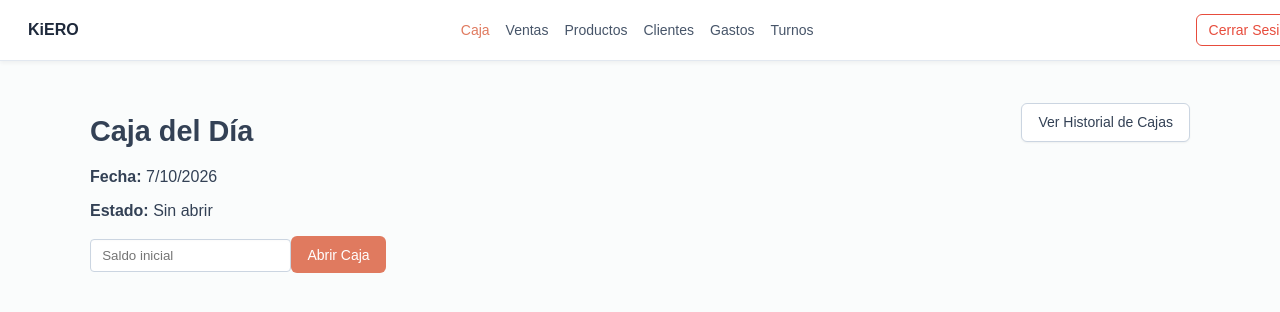
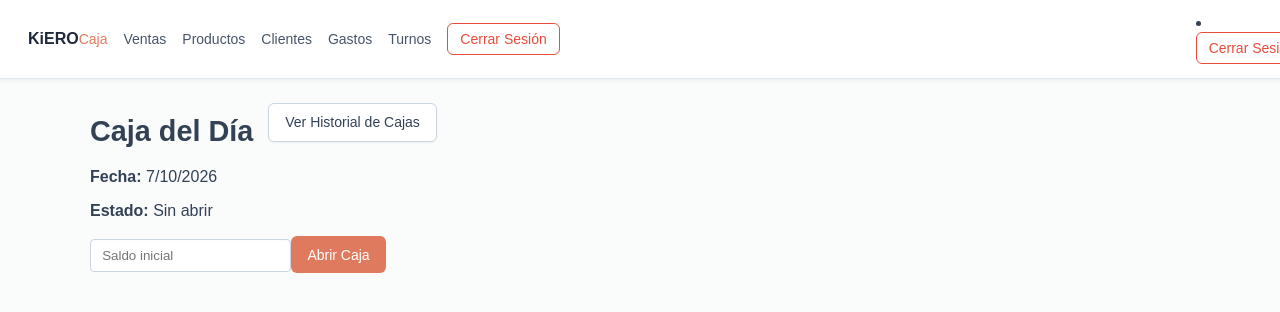
Before and after one commit to Pablo-Esquilache/KiERO, a React (Vite) app in the folder frontend-react/: page /caja in a window 1280 px wide. Shown: the top 312 px of the page. Built offline with nearby package versions, Linux system fonts and the light colour scheme; sample sign-in values are in the browser's storage.

Commit message:
fix: restore left alignment of Caja header and Navbar elements

```diff
--- a/frontend-react/src/app/App.jsx
+++ b/frontend-react/src/app/App.jsx
@@ -66,12 +66,16 @@ function Navbar() {
             </li>
           );
         })}
+              <li>
+          <span className="user-role-badge">{session?.rol}</span>
+          <button id="logout-btn" onClick={logout}>Cerrar Sesión</button>
+        </li>
       </ul>
 
-      <div className="app-navbar-user">
-        <span className="user-role-badge">{session?.rol}</span>
-        <button id="logout-btn" onClick={logout}>Cerrar Sesión</button>
-      </div>
+      <li style={{ marginLeft: "auto", paddingLeft: "20px" }}>
+            <span className="user-role-badge">{session?.rol}</span>
+            <button id="logout-btn" onClick={logout}>Cerrar Sesión</button>
+          </li>
     </nav>
   );
 }
--- a/frontend-react/src/features/caja/Caja.jsx
+++ b/frontend-react/src/features/caja/Caja.jsx
@@ -71,7 +71,7 @@ export default function Caja() {
 
   return (
     <main className="app-container">
-      <div className="app-controls" style={{ marginBottom: '20px', display: 'flex', justifyContent: 'space-between', alignItems: 'center' }}>
+      <div className="app-controls" style={{ marginBottom: "20px", display: "flex", justifyContent: "flex-start", alignItems: "center", gap: "15px" }}>
         <h1 className="app-title" style={{ marginBottom: 0 }}>Caja del Día</h1>
         <button onClick={() => setModalHistorial(true)} className="app-btn-secondary">Ver Historial de Cajas</button>
       </div>
```
